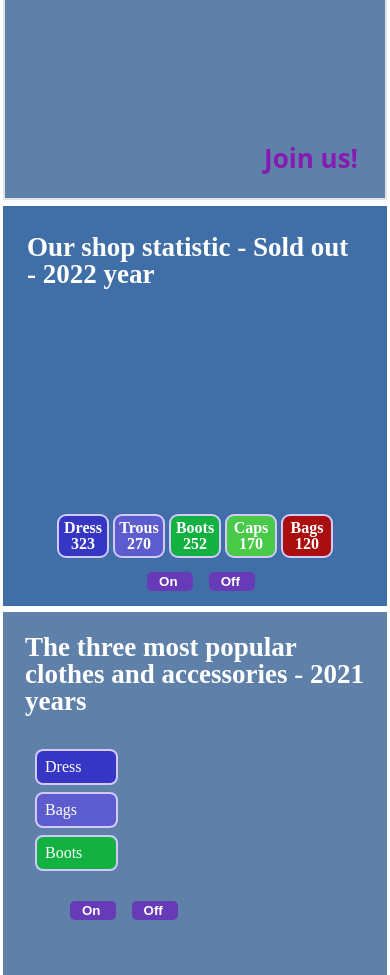
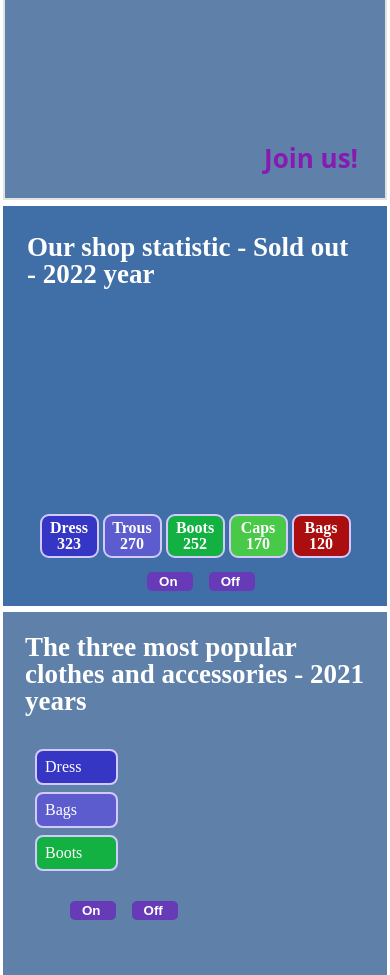
Before and after one commit to makho-kukhianidze/Online-Shop-page, a plain HTML site: page index.html in a window 390 px wide. Shown: the part 8459-9434 px from the top of the page. Drawn offline with nearby package versions, Linux system fonts and the light colour scheme.

Commit message:
Update style.css

```diff
--- a/assets/css/style.css
+++ b/assets/css/style.css
@@ -1113,7 +1113,7 @@ h1{
 }
 @media only screen and (max-width: 700px) {
   .statistic-row div {
-    width: 52px;
+    width: 59px;
     margin: 2px;
     padding: 4px;
     text-align: center;
```
